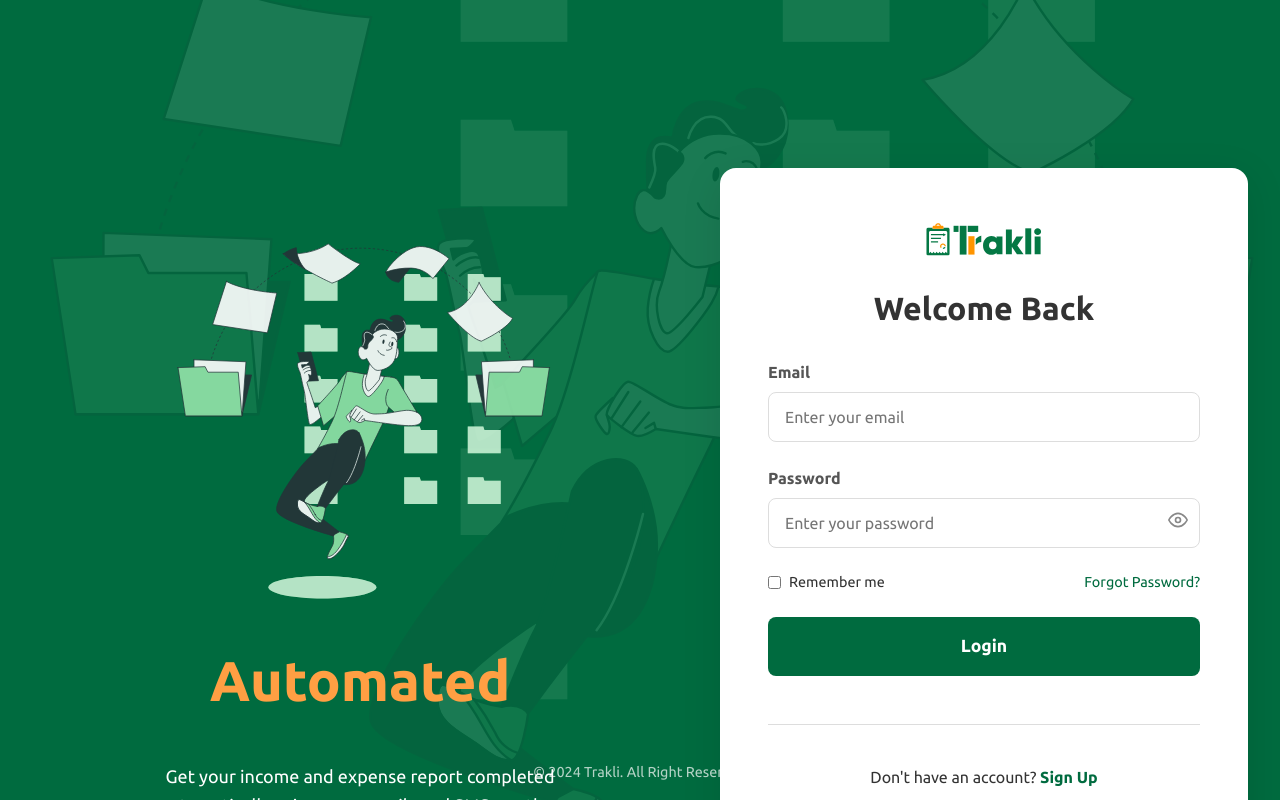
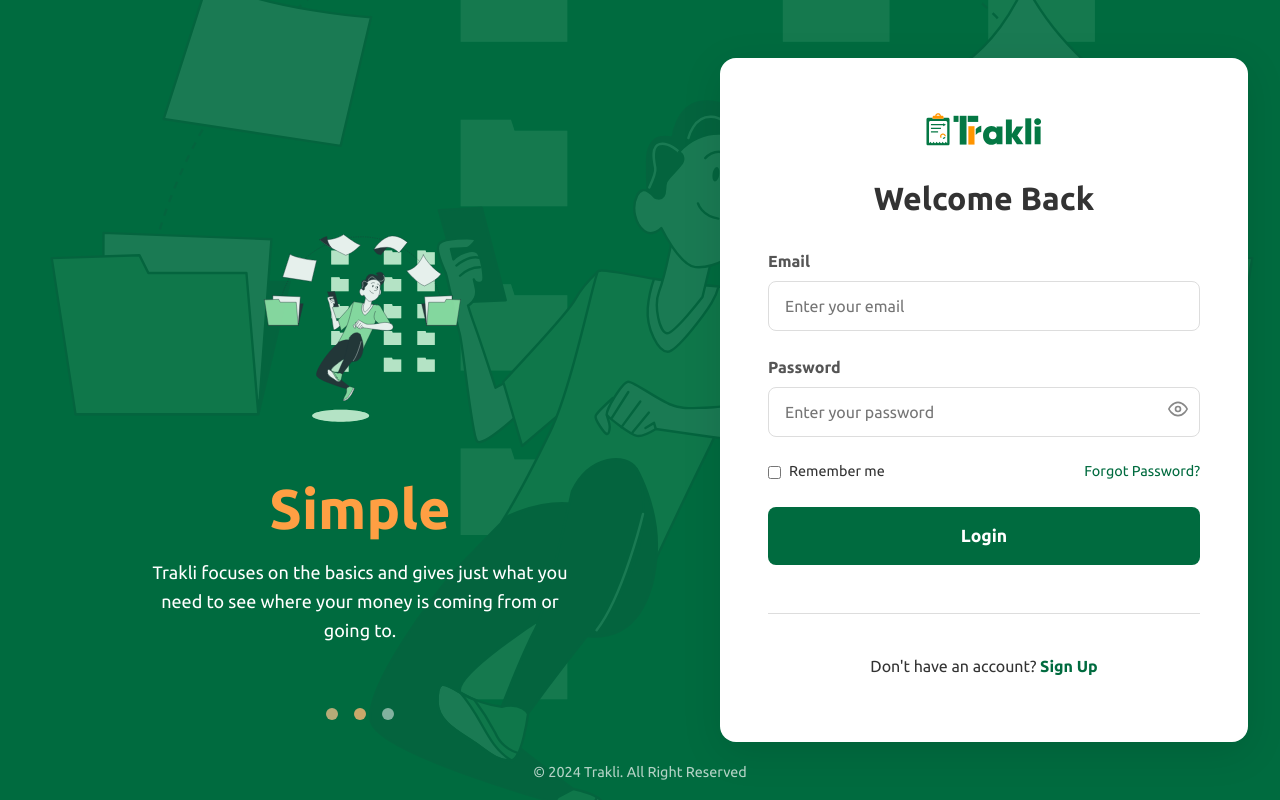
Before and after one commit to trakli/webui, a Nuxt app: page /login in a window 1280 px wide. Built offline with nearby package versions, Linux system fonts and the light colour scheme.

Commit message:
Refactor(auth): Enhance AuthCarousel and register form validation

```diff
--- a/components/auth/AuthCarousel.vue
+++ b/components/auth/AuthCarousel.vue
@@ -1,3 +1,31 @@
+<template>
+  <div class="login-sidebar">
+    <div class="sidebar-content">
+      <div class="carousel-slide">
+        <div class="slide-image-wrapper">
+          <div class="carousel-image" />
+        </div>
+        <div class="sidebar-text">
+          <transition name="fade" mode="out-in">
+            <div :key="currentSlide" class="text-content">
+              <h2>{{ slides[currentSlide].title }}</h2>
+              <p>{{ slides[currentSlide].text }}</p>
+            </div>
+          </transition>
+        </div>
+        <div class="carousel-dots">
+          <span
+            v-for="(slide, index) in slides"
+            :key="index"
+            :class="['dot', { active: currentSlide === index }]"
+            @click="currentSlide = index"
+          />
+        </div>
+      </div>
+    </div>
+  </div>
+</template>
+
 <script setup>
 import { ref, onMounted, onBeforeUnmount } from 'vue';
 
@@ -26,40 +54,11 @@ const startSlideShow = () => {
   }, 5000);
 };
 
-onMounted(() => {
-  startSlideShow();
-});
-
-onBeforeUnmount(() => {
-  clearInterval(slideInterval);
-});
+onMounted(startSlideShow);
+onBeforeUnmount(() => clearInterval(slideInterval));
 </script>
 
-<template>
-  <div class="login-sidebar">
-    <div class="sidebar-content">
-      <div class="carousel-slide">
-        <div class="slide-image-wrapper">
-          <div class="carousel-image"></div>
-        </div>
-        <div class="sidebar-text">
-          <h2>{{ slides[currentSlide].title }}</h2>
-          <p>{{ slides[currentSlide].text }}</p>
-        </div>
-        <div class="carousel-dots">
-          <span
-            v-for="(slide, index) in slides"
-            :key="index"
-            :class="['dot', { active: currentSlide === index }]"
-            @click="currentSlide = index"
-          ></span>
-        </div>
-      </div>
-    </div>
-  </div>
-</template>
-
-<style lang="scss" scoped>
+<style scoped lang="scss">
 @use '@/assets/scss/_variables.scss' as *;
 
 .login-sidebar {
@@ -69,6 +68,8 @@ onBeforeUnmount(() => {
   justify-content: space-between;
   color: white;
   padding: 4rem 6rem 2rem 4rem;
+  min-width: 480px;
+}
 
 .sidebar-content {
   height: 100%;
@@ -82,10 +83,12 @@ onBeforeUnmount(() => {
   display: flex;
   flex-direction: column;
   gap: 3rem;
+  height: 100%;
+  justify-content: flex-start;
 }
 
 .slide-image-wrapper {
-    width: 90%;
+  width: 40%;
   max-width: 400px;
   margin: 0 auto;
   aspect-ratio: 16/15;
@@ -101,21 +104,30 @@ onBeforeUnmount(() => {
 
 .sidebar-text {
   display: flex;
+  justify-content: center;
+  align-items: center;
+  height: 180px;
+  overflow: hidden;
+  text-align: center;
+
+  .text-content {
+    display: flex;
     flex-direction: column;
-    align-items: center;
-    gap: 2rem;
+    gap: 1rem;
+    max-width: 80%;
 
     h2 {
       font-size: 3.5rem;
       font-weight: 700;
       color: $accent-color;
+      margin: 0;
     }
 
     p {
       font-size: 1.125rem;
       line-height: 1.6;
-      text-align: center;
-      max-width: 80%;
+      margin: 0;
+    }
   }
 }
 
@@ -123,7 +135,7 @@ onBeforeUnmount(() => {
   display: flex;
   justify-content: center;
   gap: 1rem;
-    margin-top: 2rem;
+  margin-top: 10px;
 }
 
 .dot {
@@ -138,5 +150,14 @@ onBeforeUnmount(() => {
     background-color: $accent-color;
   }
 }
+
+// Fade transition
+.fade-enter-active,
+.fade-leave-active {
+  transition: opacity 0.4s ease;
+}
+.fade-enter-from,
+.fade-leave-to {
+  opacity: 0;
 }
 </style>
--- a/package.json
+++ b/package.json
@@ -20,6 +20,8 @@
     "vue": "latest"
   },
   "devDependencies": {
+    "@commitlint/cli": "^19.8.1",
+    "@commitlint/config-conventional": "^19.8.1",
     "@rushstack/eslint-patch": "^1.10.3",
     "@vue/eslint-config-prettier": "^9.0.0",
     "eslint": "^8.57.0",
--- a/pages/register.vue
+++ b/pages/register.vue
@@ -45,16 +45,11 @@ watch(
   }
 );
 
-const validatePhoneNumber = (number) => {
-  // Add your phone number validation logic here
-  return true;
-};
-
 const validateForm = () => {
   let isValid = true;
 
   // Reset errors
-  Object.keys(formErrors.value).forEach(key => formErrors.value[key] = '');
+  Object.keys(formErrors.value).forEach((key) => (formErrors.value[key] = ''));
 
   // Email validation
   if (!form.value.email) {
@@ -88,7 +83,7 @@ const validateForm = () => {
   if (!form.value.phone) {
     formErrors.value.phone = 'Phone number is required';
     isValid = false;
-  } else if (!validatePhoneNumber(form.value.phone)) {
+  } else if (!isValidPhoneNumber(form.value.phone, 'CM')) {
     formErrors.value.phone = 'Invalid phone number format';
     isValid = false;
   }
@@ -143,7 +138,9 @@ const { showPassword, togglePassword } = usePasswordToggle();
               <div class="form-group">
                 <label>Username</label>
                 <input type="text" v-model="form.username" placeholder="Choose Username" required />
-                <small v-if="formErrors.username" class="error-text">{{ formErrors.username }}</small>
+                <small v-if="formErrors.username" class="error-text">{{
+                  formErrors.username
+                }}</small>
               </div>
             </div>
 
@@ -156,12 +153,16 @@ const { showPassword, togglePassword } = usePasswordToggle();
                   placeholder="Enter First Name"
                   required
                 />
-                <small v-if="formErrors.firstName" class="error-text">{{ formErrors.firstName }}</small>
+                <small v-if="formErrors.firstName" class="error-text">{{
+                  formErrors.firstName
+                }}</small>
               </div>
               <div class="form-group">
                 <label>Last Name</label>
                 <input type="text" v-model="form.lastName" placeholder="Enter Last Name" required />
-                <small v-if="formErrors.lastName" class="error-text">{{ formErrors.lastName }}</small>
+                <small v-if="formErrors.lastName" class="error-text">{{
+                  formErrors.lastName
+                }}</small>
               </div>
             </div>
 
@@ -216,7 +217,9 @@ const { showPassword, togglePassword } = usePasswordToggle();
                     </svg>
                   </button>
                 </div>
-                <small v-if="formErrors.password" class="error-text">{{ formErrors.password }}</small>
+                <small v-if="formErrors.password" class="error-text">{{
+                  formErrors.password
+                }}</small>
               </div>
             </div>
 
@@ -371,13 +374,13 @@ h1 {
   }
 
   .error-text {
-    color: #DC2626;
+    color: #dc2626;
     font-size: 0.75rem;
     margin-top: 0.25rem;
   }
 
   input.has-error {
-    border-color: #DC2626;
+    border-color: #dc2626;
 
     &:focus {
       box-shadow: 0 0 0 3px rgba(220, 38, 38, 0.1);
```
Also changed, not shown: commitlint.config.js (added, +14 -0 lines), 1 other file (tests, documents, lock files or other folders). Lines whose indentation alone changed are shown as unchanged.
